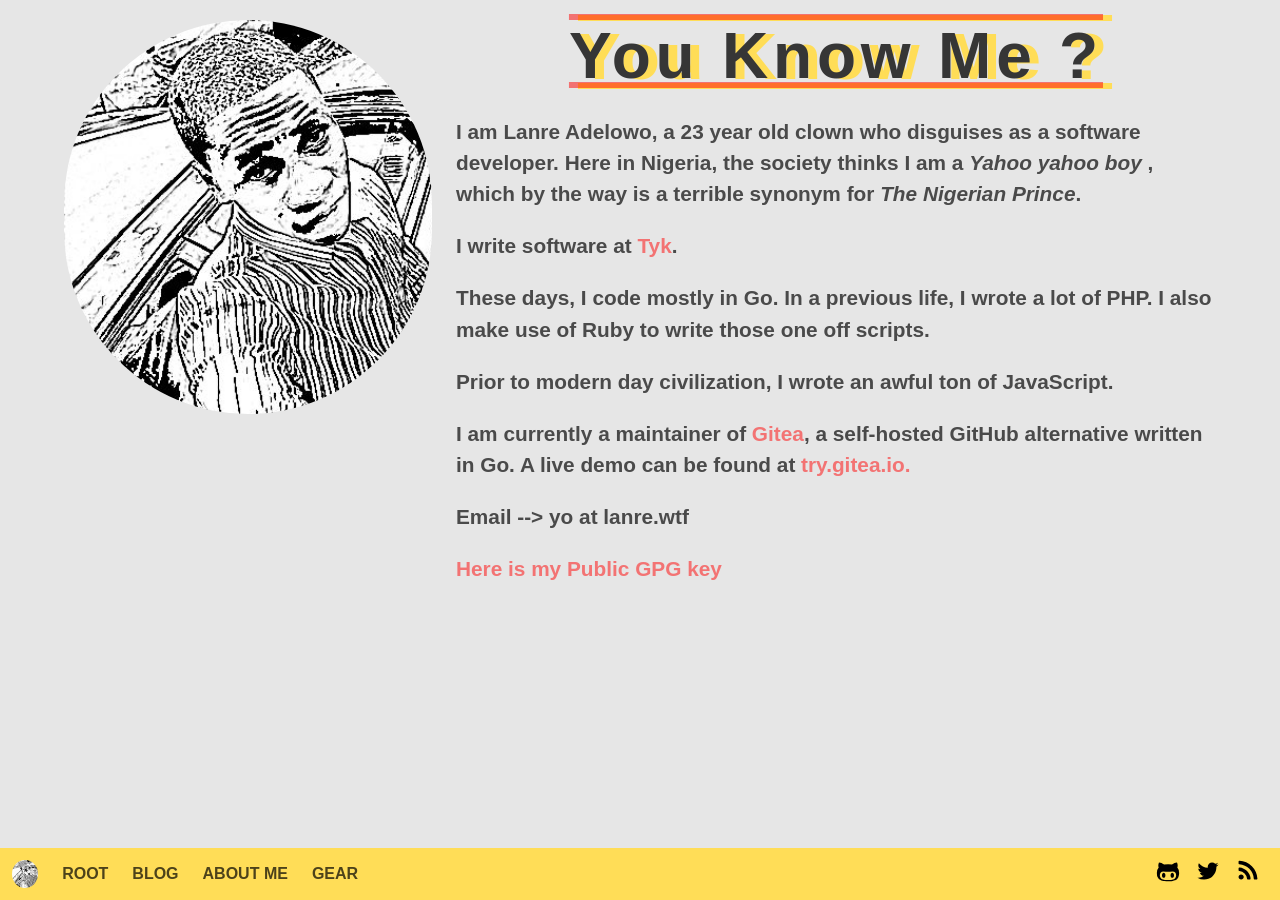
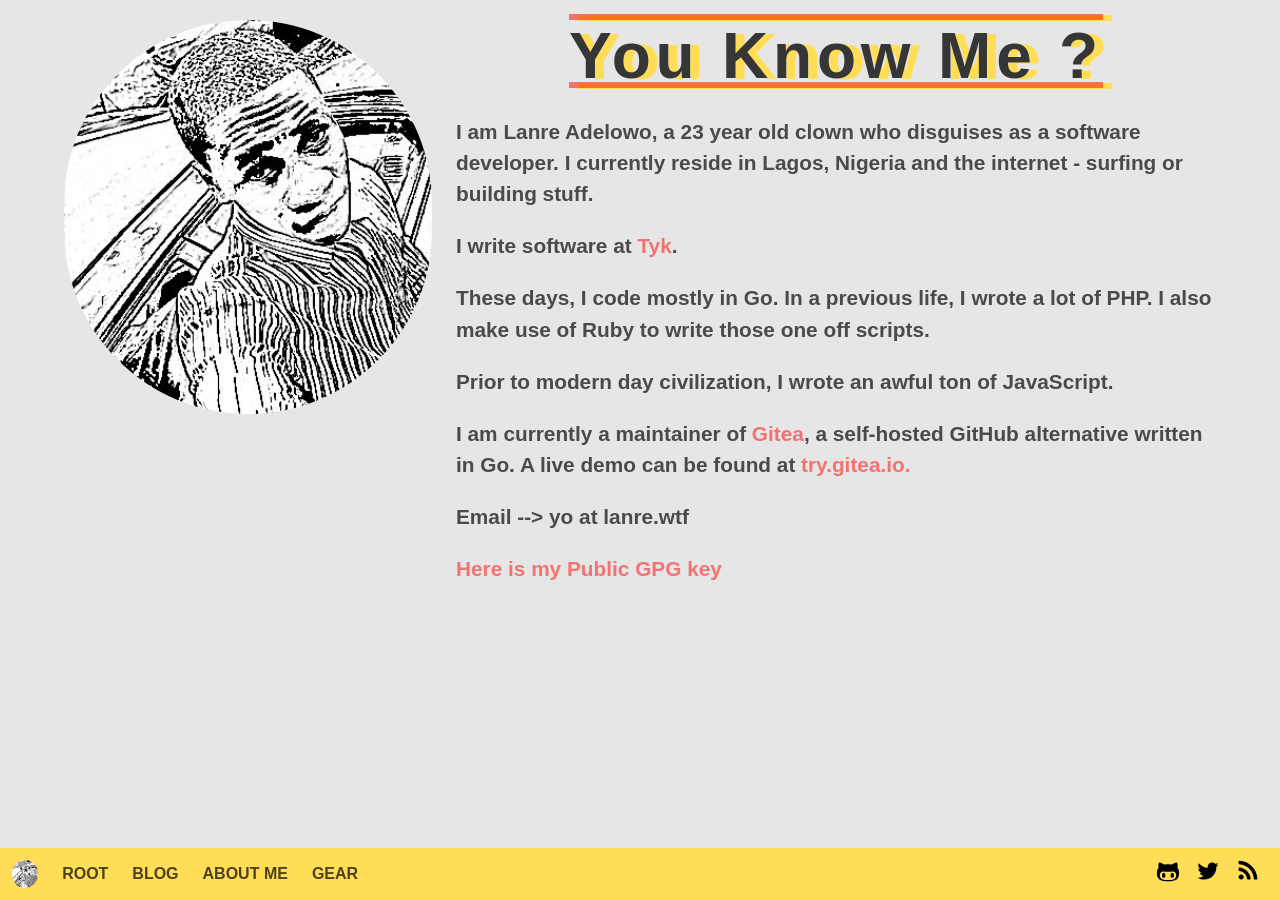
Before and after one commit to adelowo/portfolio, a Jekyll site: the page built from about.html, in a window 1280 px wide. Built offline with Jekyll 4.4.1, drawn with Linux system fonts in a browser that asks for light colours; some web fonts are replaced.

Commit message:
update about page

```diff
--- a/about.html
+++ b/about.html
@@ -27,9 +27,8 @@
 		<div id="has-about-text">
 		<p>
    	   		I am Lanre Adelowo, a 23 year old clown who disguises as a
-			software developer.
-			Here in Nigeria, the society thinks I am a <span class="is-italic"> Yahoo yahoo boy </span>, which by the way is a
-			terrible synonym for <span class="is-italic is-capitalized">The nigerian prince</span>.
+			software developer. I currently reside in Lagos, Nigeria
+			and the internet - surfing or building stuff.
 		</p>
 
 		<p>
```
